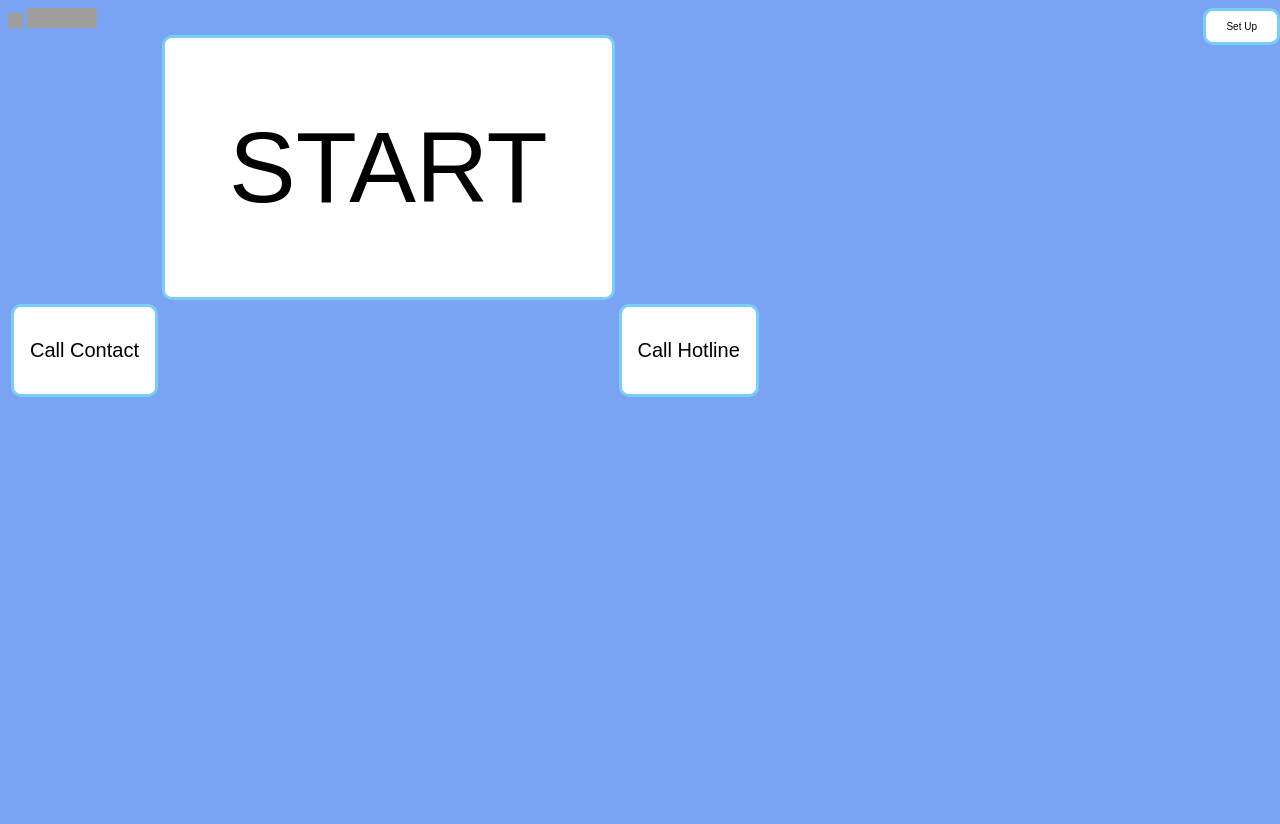
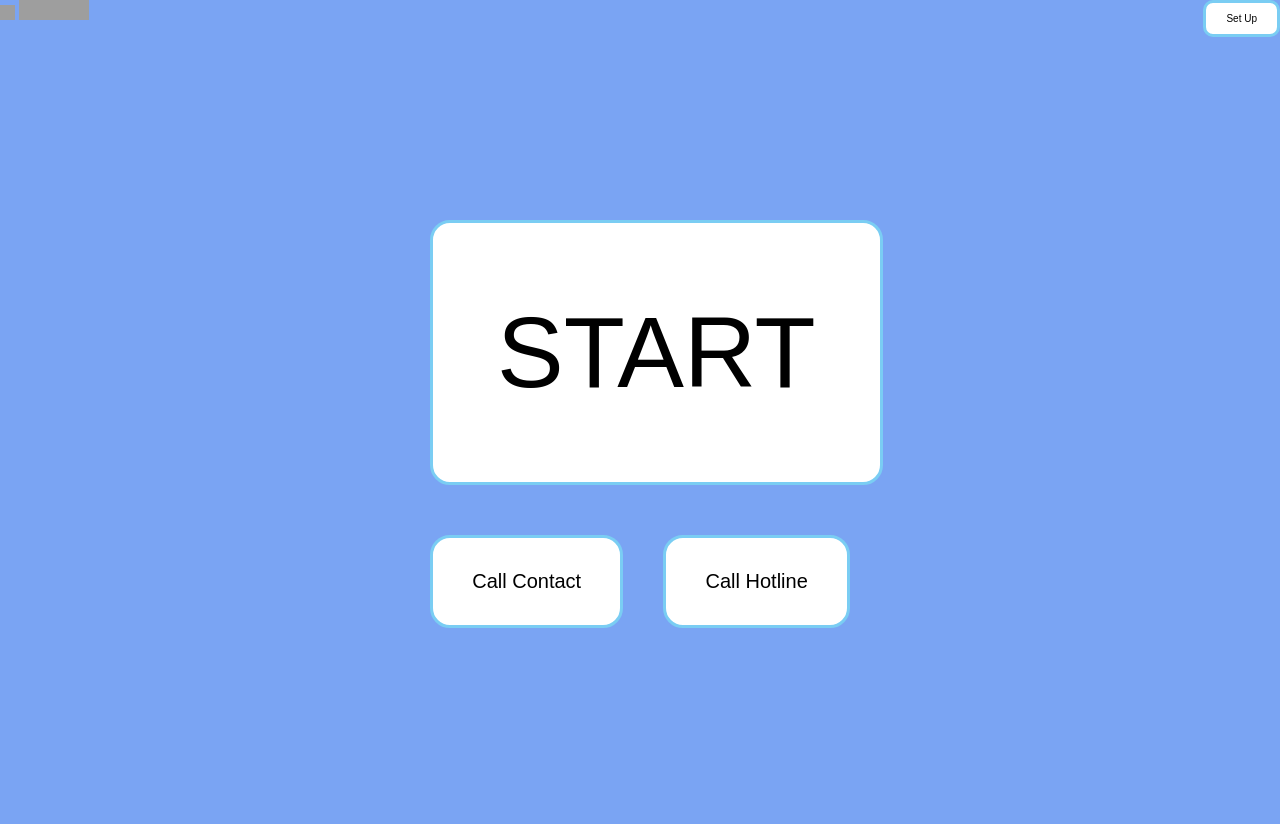
Before and after one commit to christinahuangnph/VandyHacksV, a Python web app: template templates/index.html in a window 1280 px wide. Before the commit the page ends 397 px from the top, so only its background shows below. Run offline with Jinja, Linux system fonts and the light colour scheme; the template is opened without the code that fills it, so the values that code supplies are empty; grey boxes are pictures that could not be loaded.

Commit message:
Centered buttons

```diff
--- a/static/styles.css
+++ b/static/styles.css
@@ -1,7 +1,13 @@
 /*Stylesheets for Solid Ground*/
+
+html {
+    height: 100%;
+}
 
 body {
     background-color: rgb(122, 164, 243);
+    height: 100%;
+    margin: 0;
 }
 
 /* Modal Style Rules */
@@ -99,7 +105,7 @@ input[type=text] {
 }
         /* Button Style Rules */
     button {
-        border-radius: 10px;
+        border-radius: 20px;
         text-align: center;
         border: 3px solid rgb(122, 205, 243);
         background-color: white;
@@ -108,25 +114,28 @@ input[type=text] {
         cursor: pointer;
     }
 
-    #table-button {
-        width:60%;
-        margin-left:20%;
-        margin-right:20%;
+    #button-table {
+        margin: auto;
     }
 
     #center-table {
-        width:60%;
-        margin-left:20%;
-        margin-right:20%;
+      display: flex;
+      height: 100%;
     }
 
-    tr {
-        height: 50px;
-        text-align: center;
+    .table-contents {
+        display: flex;
+        margin: auto;
+        flex-direction: column;
+    }
+
+    .table-row {
+        display: flex;
+        width: 420px;
     }
 
     button:hover {
-    background-color: #4CAF50; /* Green */
+    background-color: rgb(32, 152, 173);
     color: white;
     }
 
@@ -140,7 +149,7 @@ input[type=text] {
     .buttonMed {
         font-size: 20px;
         padding: 32px 16px;
-        max-width: 150px;
+        flex-grow: 1;
     }
 
     /* Button Style 3 - Small Button*/
@@ -150,3 +159,7 @@ input[type=text] {
         position:fixed;
         right:0%;
     }
+
+    #small {
+        border-radius: 10px;
+    }
--- a/templates/index.html
+++ b/templates/index.html
@@ -6,51 +6,6 @@
     <title>Solid Ground</title>
 
     <link rel="stylesheet" type="text/css" href="styles.css" />
-
-    <script>
-
-        /* Contact Form */
-        //Display Modal
-        var modal = document.getElementById('ecForm');
-        // When the user clicks anywhere outside of the modal, close it
-        window.onclick = function (event) {
-            if (event.target == modal) {
-                modal.style.display = "none";
-            }
-        }
-
-        //validate phone number response
-        function validateForm() {
-
-            // Get the value of the input field with id="numb"
-            var x = document.getElementById("phnum").value;
-
-            var text = "";
-            // If x is Not a Number or less than one or greater than 10
-            if (isNaN(x) || x.length != 10) {
-                text = "Not a valid phone number";
-                document.getElementById("response").innerHTML = text;
-                return false;
-            } else {
-                return true;
-            }
-        }
-        /* End Contact Form */
-
-        /* Audio Playback */
-        //Audio Controls
-        function playFile() {
-            //choose a sequence to play
-            var x = document.getElementById("testing");
-            if (x.paused()) {
-                x.play();
-            } else {
-                x.pause();
-            }
-        }
-    /* End Audio Playback */
-
-    </script>
 
 </head>
 
@@ -62,7 +17,7 @@
     </a>
 
     <!--Emergency Contact-->
-    <button class="buttonSm" onclick="document.getElementById('ecForm').style.display='block'" style="width:auto;">Set
+    <button class="buttonSm" id= "small" onclick="document.getElementById('ecForm').style.display='block'" style="width:auto;">Set
         Up</button>
     <div style="display:none" id="ecForm" class="modal">
         <!--send data somewhere-->
@@ -89,28 +44,20 @@
     <!--End Emergency Contact-->
 
     <!--Buttons-->
-    <table id="button-table">
-        <tbody>
-            <tr>
-                <td></td>
-                <td>
-                    <!--Start Button-->
-                    <button class="buttonBig" id="anchor" onclick="playFile()">START</button>
-                </td>
-            </tr>
-            <tr>
-                <td>
-                    <!--Call Emergency Contact-->
-                    <button class="buttonMed" id="emcon" onclick="callEmergencyContact()">Call Contact</button>
-                </td>
-                <td></td>
-                <td>
-                    <!--Call Hotline-->
-                    <button class="buttonMed" id="hot" onclick="callHotline()">Call Hotline</button>
-                </td>
-            </tr>
-        </tbody>
-    </table>
+    <div id="center-table">
+        <div class="table-contents">
+            <div class="table-row">
+                <button class="buttonBig" id="anchor" onclick="playFile()">START</button>
+            </div>
+            <!--Separation-->
+            <div><p><br></p></div>
+            <div class="table-row">
+                <button class="buttonMed" id="emcon" onclick="callEmergencyContact()">Call Contact</button>
+                <div style="width: 40px"></div>
+                <button class="buttonMed" id="hot" onclick="callHotline()">Call Hotline</button>
+            </div>
+        </div>
+    </div>
     <!--End Buttons-->
 
     <!--Audio-->
@@ -119,6 +66,50 @@
     </audio>
     <!--End Audio-->
 
+    <script>
+
+        /* Contact Form */
+        //Display Modal
+        let modal = document.getElementById('ecForm');
+        // When the user clicks anywhere outside of the modal, close it
+        window.onclick = function (event) {
+            if (event.target == modal) {
+                modal.style.display = "none";
+            }
+        }
+
+        //validate phone number response
+        function validateForm() {
+
+            // Get the value of the input field with id="numb"
+            let x = document.getElementById("phnum").value;
+
+            let text = "";
+            // If x is Not a Number or less than one or greater than 10
+            if (isNaN(x) || x.length != 10) {
+                text = "Not a valid phone number";
+                document.getElementById("response").innerHTML = text;
+                return false;
+            } else {
+                return true;
+            }
+        }
+        /* End Contact Form */
+
+        /* Audio Playback */
+        //Audio Controls
+        function playFile() {
+            //choose a sequence to play
+            let x = document.getElementById("testing");
+            if (x.paused()) {
+                x.play();
+            } else {
+                x.pause();
+            }
+        }
+        /* End Audio Playback */
+
+    </script>
 
 </body>
 
```
Also changed, not shown: 1 other file.
